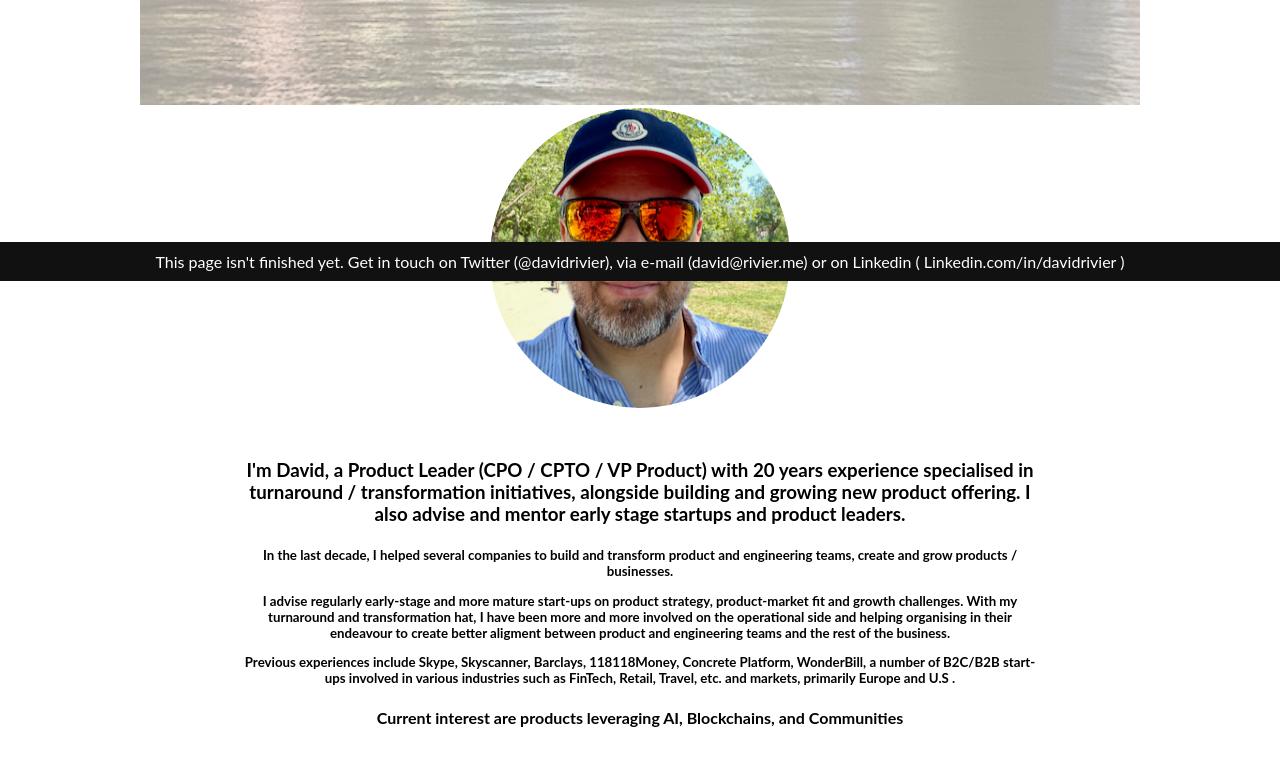
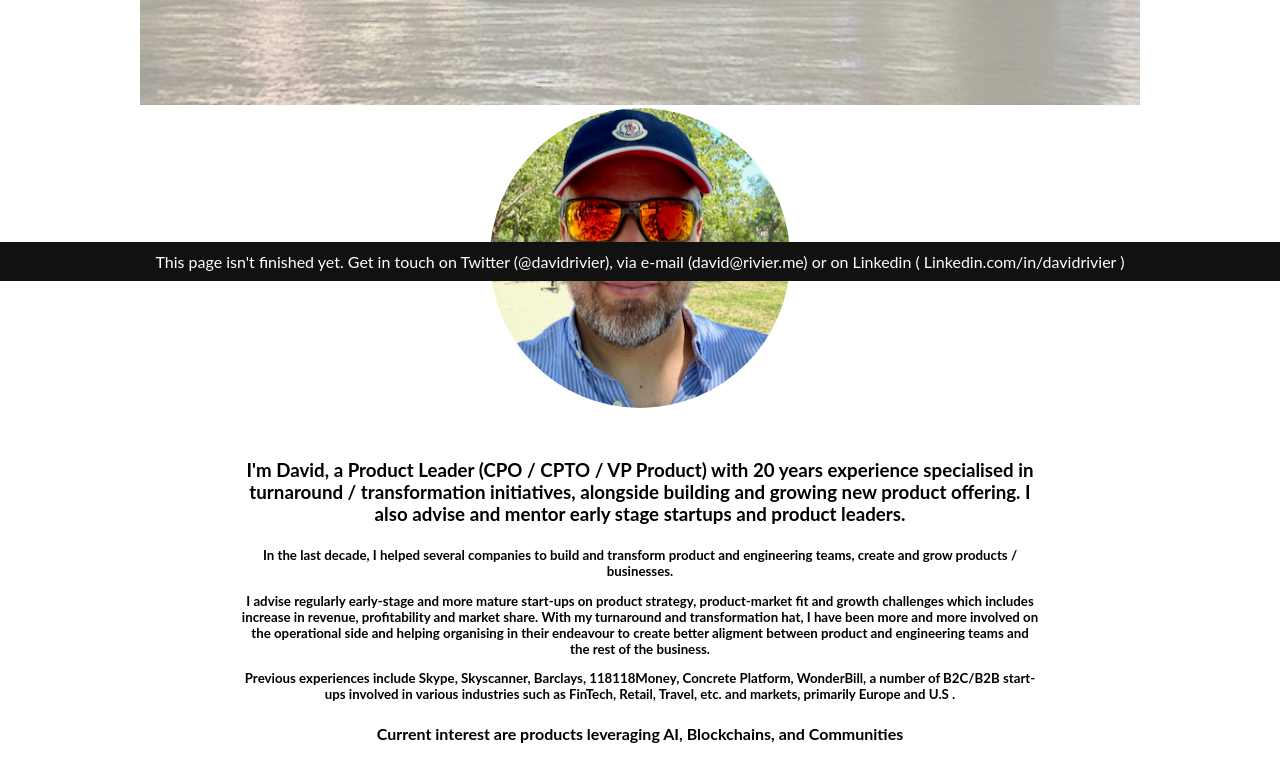
Before and after one commit to davidrivier/davidrivier.github.io, a plain HTML site: page index.html in a window 1280 px wide. Shown: the part 519-1300 px from the top of the page. Drawn offline with Linux system fonts and the light colour scheme.

Commit message:
Update index.html

```diff
--- a/index.html
+++ b/index.html
@@ -224,7 +224,7 @@
 
                         <p>In the last decade, I helped several companies to build and transform product and engineering teams, create and grow products / businesses.</p>
 
-			<p>I advise regularly early-stage and more mature start-ups on product strategy, product-market fit and growth challenges. With my turnaround and transformation hat, I have been more and more involved on the operational side and helping organising in their endeavour to create better aligment between product and engineering teams and the rest of the business.</p>
+			<p>I advise regularly early-stage and more mature start-ups on product strategy, product-market fit and growth challenges which includes increase in revenue, profitability and market share. With my turnaround and transformation hat, I have been more and more involved on the operational side and helping organising in their endeavour to create better aligment between product and engineering teams and the rest of the business.</p>
 
                         <p>Previous experiences include Skype, Skyscanner, Barclays, 118118Money, Concrete Platform, WonderBill, a number of B2C/B2B start-ups involved in various industries such as FinTech, Retail, Travel, etc. and markets, primarily Europe and U.S .</p>
                         </h5>
```
